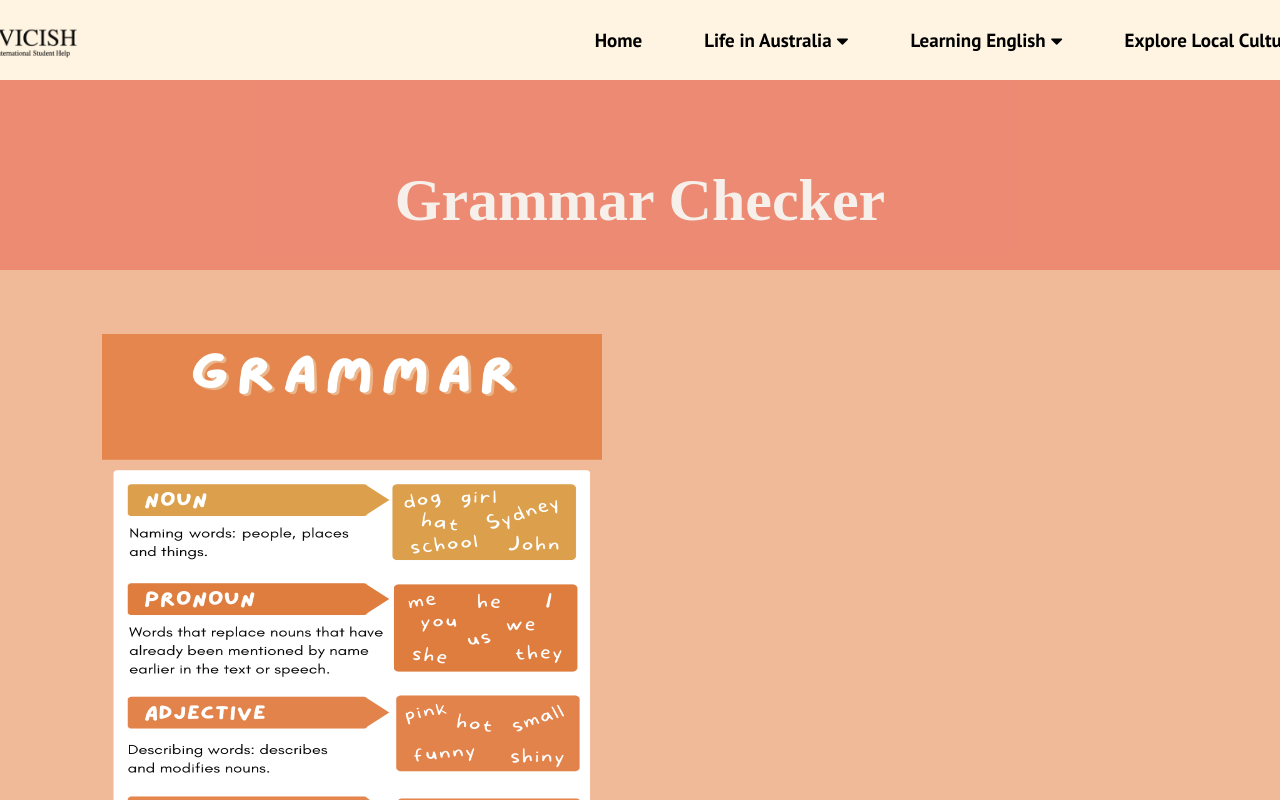
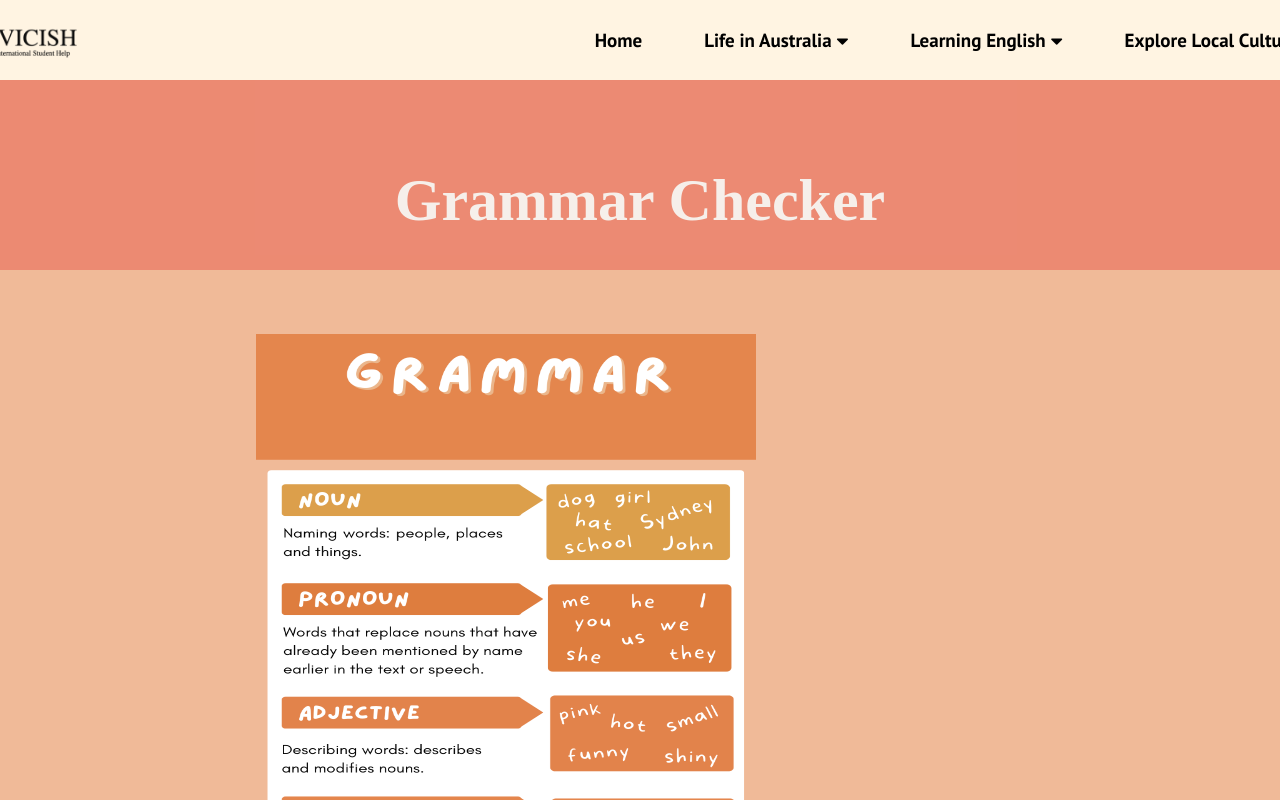
Before and after one commit to Fantastisity/VICISH-front-end, a React (Create React App) app: page /writing in a window 1280 px wide. Shown: the top 800 px of the page. Built offline with nearby package versions, Linux system fonts and the light colour scheme.

Commit message:
Update WriteCheck.css

```diff
--- a/src/components/pages/WriteCheck.css
+++ b/src/components/pages/WriteCheck.css
@@ -10,7 +10,7 @@
 }
 
 .grammarPic{
-     margin-left: 8%;
+     margin-left: 20%;
      margin-top: 5%;
 }
 
```
